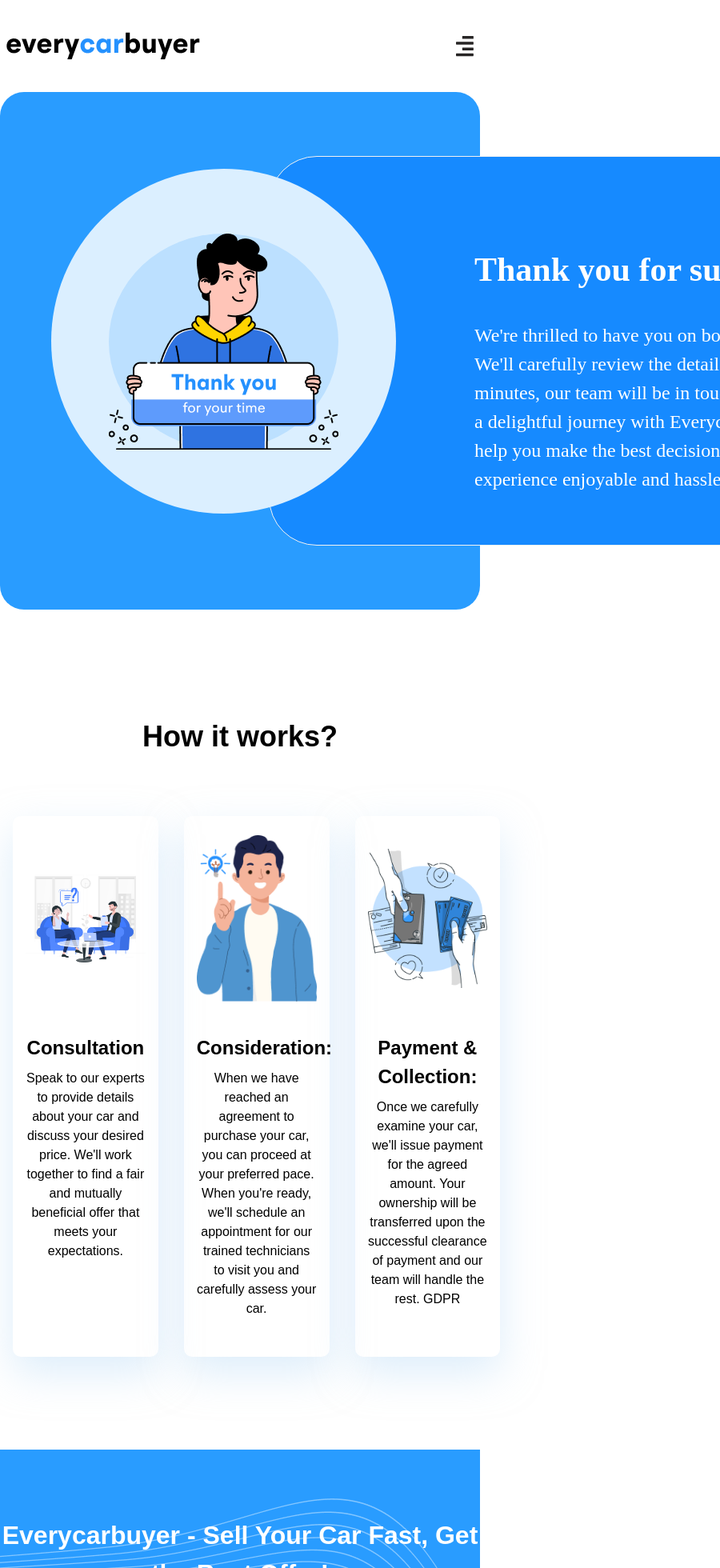
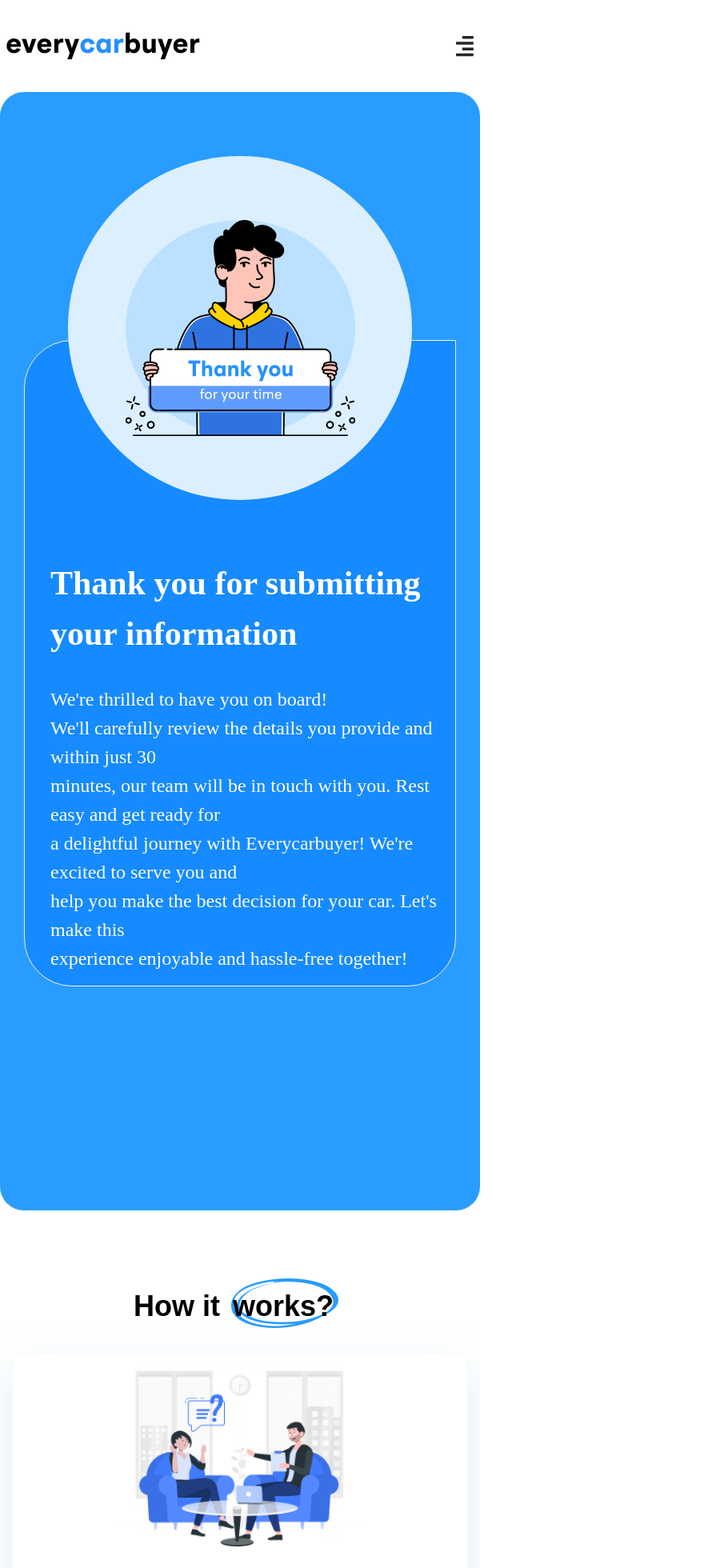
Before and after one commit to aamiraj/everycarbuyer2, a Next.js app: page /submission in a window 600 px wide. Shown: the top 1960 px of the page at 80% size, 900 px wide, since content can reach past the window. Built offline with nearby package versions, Linux system fonts and the light colour scheme; a web font is replaced by a local one.

Commit message:
submission page made responsive

```diff
--- a/src/app/globals.css
+++ b/src/app/globals.css
@@ -14,6 +14,7 @@
 
 .max-width-1600 {
   max-width: 1600px;
+  margin: auto;
 }
 
 .headerNavbar {
@@ -390,29 +391,38 @@
   align-items: center;
 }
 
+/* submission page styles  */
 .submissionHeader {
-  position: relative;
-  padding: 16px;
+  padding: 80px 0;
   background-color: #299cff;
   color: #fff;
   border-radius: 30px;
 }
 
+.thanksContainer{
+  display: flex;
+  justify-content: center;
+  align-items: center;
+  /* padding: 16px;
+  background-color: #168aff;
+  border: 1px solid #f2f2f2;
+  border-radius: 60px 0 60px 60px; */
+}
+
 .thanksImgContainer {
-  position: absolute;
-  top: 96px;
-  left: 64px;
   z-index: 10;
-  width: 431px;
-  height: 431px;
+  width: 430px;
+  height: 430px;
   background-color: #dbefff;
   display: flex;
   justify-content: center;
   align-items: center;
   border-radius: 50%;
+  position: relative;
+  top: 0;
+  left: 100px;
 }
 .thanksImg {
-  width: 287px;
   border-radius: 50%;
   background-color: #bce0ff;
   background-blend-mode: multiply;
@@ -421,12 +431,11 @@
   align-items: center;
 }
 .thankYouNote {
-  width: 1124px;
+  width: 55%;
   position: relative;
   top: 0;
-  left: 256px;
-  padding: 78px 28px 64px 256px;
-  margin: 64px;
+  left: -100px;
+  padding: 40px 20px 40px 240px;
   background-color: #168aff;
   border: 1px solid #f2f2f2;
   border-radius: 60px 0 60px 60px;
@@ -451,7 +460,7 @@
 }
 .finalMessage {
   width: 100%;
-  height: 440px;
+  padding: 40px 8px;
   background-color: #299cff;
   background-image: url(../assets/backgroundLine.png);
   display: flex;
--- a/src/app/responsive.css
+++ b/src/app/responsive.css
@@ -77,6 +77,26 @@
     grid-template-columns: 100%;
     padding: 32px 8px;
   }
+  /* submission page responsive  */
+  .thanksContainer {
+    flex-direction: column;
+  }
+  .thanksImgContainer {
+    position: relative;
+    top: 0;
+    left: 0;
+  }
+  .thankYouNote {
+    width: 90%;
+    position: relative;
+    top: -200px;
+    left: 0;
+    padding: 240px 16px 16px 32px;
+  }
+  .guideGrid2 {
+    grid-template-columns: 100%;
+    gap: 32px;
+  }
 }
 
 /* Small devices (portrait tablets and large phones, 600px and up) */
@@ -149,6 +169,26 @@
     grid-template-columns: 100%;
     gap: 0;
   }
+  /* submission page responsive  */
+  .thanksContainer {
+    flex-direction: column;
+  }
+  .thanksImgContainer {
+    position: relative;
+    top: 0;
+    left: 0;
+  }
+  .thankYouNote {
+    width: 90%;
+    position: relative;
+    top: -200px;
+    left: 0;
+    padding: 240px 16px 16px 32px;
+  }
+  .guideGrid2 {
+    grid-template-columns: 100%;
+    gap: 32px;
+  }
 }
 
 /* Medium devices (landscape tablets, 768px and up) */
@@ -214,6 +254,26 @@
   .footerGrid {
     grid-template-columns: 49% 49%;
     gap: 16px;
+  }
+  /* submission page responsive  */
+  .thanksContainer {
+    flex-direction: column;
+  }
+  .thanksImgContainer {
+    position: relative;
+    top: 0;
+    left: 0;
+  }
+  .thankYouNote {
+    width: 90%;
+    position: relative;
+    top: -200px;
+    left: 0;
+    padding: 240px 16px 16px 32px;
+  }
+  .guideGrid2 {
+    grid-template-columns: 49% 49%;
+    gap: 32px;
   }
 }
 
@@ -282,6 +342,22 @@
     grid-template-columns: 49% 49%;
     gap: 16px;
   }
+  /* submission page responsive  */
+  .thanksContainer {
+    flex-direction: column;
+  }
+  .thanksImgContainer {
+    position: relative;
+    top: 0;
+    left: 0;
+  }
+  .thankYouNote {
+    width: 90%;
+    position: relative;
+    top: -200px;
+    left: 0;
+    padding: 240px 16px 16px 32px;
+  }
 }
 
 /* Extra large devices (large laptops and desktops, 1200px and up) */
--- a/src/sections/FinalMessage.tsx
+++ b/src/sections/FinalMessage.tsx
@@ -16,7 +16,6 @@ const FinalMessage = () => {
           style={{
             fontSize: "18px",
             padding: "0",
-            width: "512px",
             margin: "auto",
           }}
           className="font-regular text-center font-bromega text-white"
--- a/src/sections/HowItWorks.tsx
+++ b/src/sections/HowItWorks.tsx
@@ -1,3 +1,4 @@
+import Heading from '@/components/Heading'
 import HowItWorksCard from '@/components/HowItWorksCard'
 import { howitworksData } from '@/data/howitworksData'
 import React from 'react'
@@ -5,13 +6,13 @@ import React from 'react'
 const HowItWorks = () => {
   return (
     <div style={{margin: "100px 0"}}>
-        <p
+        {/* <p
         style={{ fontSize: "36px", padding: "32px" }}
         className="font-bold text-center font-bromega text-black"
       >
         How it works?
-      </p>
-
+      </p> */}
+      <Heading content='How it' marked='works?' rest='' />
       <div className="guideGrid2">
         {howitworksData.map((data, i) => (
           <HowItWorksCard key={i} img={data.img} title={data.title} desc={data.desc} />
--- a/src/sections/SubmissionHeader.tsx
+++ b/src/sections/SubmissionHeader.tsx
@@ -5,6 +5,7 @@ import ThankYou from "../assets/thankyou.png";
 const SubmissionHeader = () => {
   return (
     <div className="submissionHeader">
+      <div className="thanksContainer">
         <div className="thanksImgContainer">
           <div className="thanksImg">
             <Image src={ThankYou} alt="thank you" width={287} />
@@ -13,13 +14,15 @@ const SubmissionHeader = () => {
         <div className="thankYouNote">
           <h1>Thank you for submitting your information</h1>
           <p>
-          We&apos;re thrilled to have you on board! <br /> We&apos;ll carefully
-          review the details you provide and within just 30 <br /> minutes, our
-          team will be in touch with you. Rest easy and get ready for <br /> a
-          delightful journey with Everycarbuyer! We&apos;re excited to serve you
-          and <br /> help you make the best decision for your car. Let&apos;s
-          make this <br /> experience enjoyable and hassle-free together!
+            We&apos;re thrilled to have you on board! <br /> We&apos;ll
+            carefully review the details you provide and within just 30 <br />{" "}
+            minutes, our team will be in touch with you. Rest easy and get ready
+            for <br /> a delightful journey with Everycarbuyer! We&apos;re
+            excited to serve you and <br /> help you make the best decision for
+            your car. Let&apos;s make this <br /> experience enjoyable and
+            hassle-free together!
           </p>
+        </div>
       </div>
     </div>
   );
```
Lines whose indentation alone changed are shown as unchanged.
